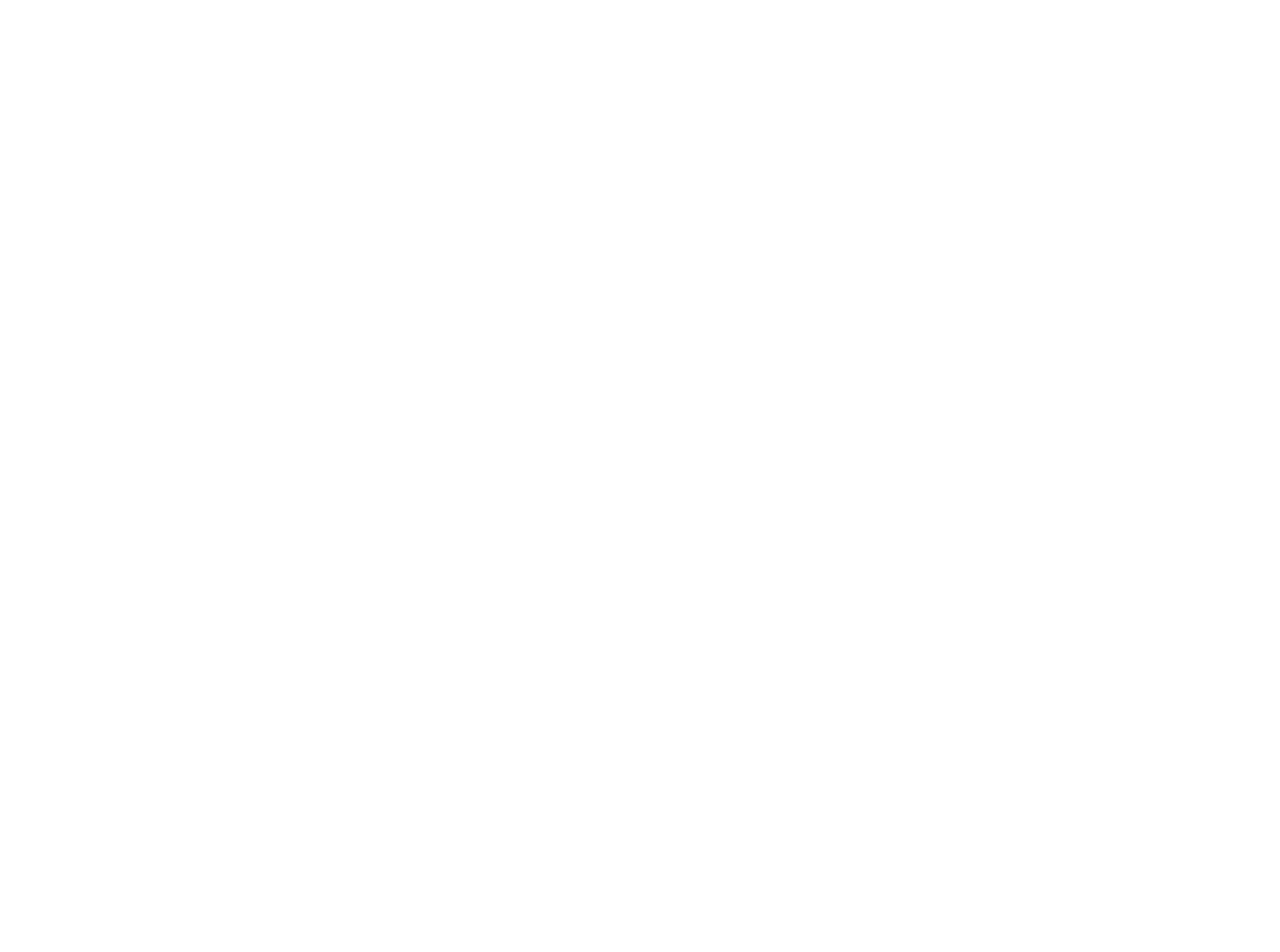
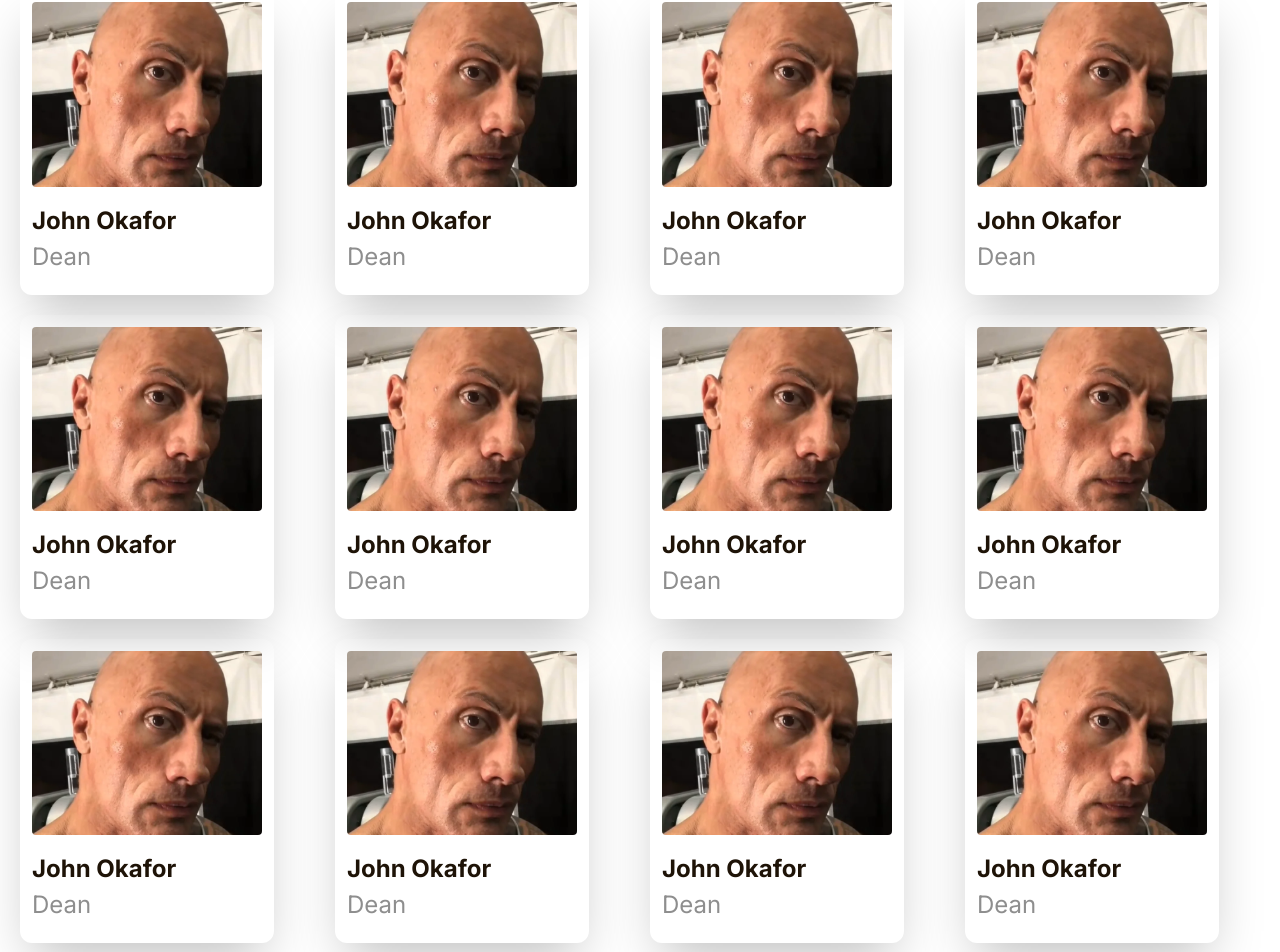
Before and after one commit to NUESA-UNIZIK/Client-side, a React (Vite) app: page /allStaff in a window 1280 px wide. Before the commit this address had no page. Shown: the part 411-1363 px from the top of the page. Before the commit the page ends 800 px from the top, so only its background shows below. Built offline with nearby package versions, Linux system fonts and the light colour scheme.

Commit message:
Update staff page

```diff
--- a/src/App.jsx
+++ b/src/App.jsx
@@ -26,7 +26,7 @@
           <Route path="/download" element={<Download/>} />
           <Route path="/download" element={<DownloadResources/>} />
           <Route path="/nuesa" element={<Nuesa/>} />
-          <Route path="/staff" element={<Staff/>} />
+          <Route path="/allStaff" element={<Staff/>} />
         </Routes>
       </Router>
     </>
--- a/src/components/Staffs/Staff.jsx
+++ b/src/components/Staffs/Staff.jsx
@@ -1,5 +1,6 @@
 import React from "react";
 import Staffimage from '../../assets/staffimage.svg'
+import { Link } from "react-router-dom";
 
 const Staff = () => {
   return (
@@ -12,9 +13,9 @@
           </div>
 
           <div className="mt-4 hidden xl:inline">
-            <button className="text-primary border-[1.5px] px-4 py-1 rounded-md md:text-[16px] text-[14px] font-bold border-buttonborder border-solid">
+            <Link to='/allStaff' className="text-primary border-[1.5px] px-4 py-1 rounded-md md:text-[16px] text-[14px] font-bold border-buttonborder border-solid">
               View more
-            </button>
+            </Link>
           </div>
         </div>
 
@@ -46,9 +47,9 @@
         </div>
 
         <div className="xl:hidden text-center mt-6 mx-auto">
-          <button className="text-primary border-[1.5px] md:px-4 md:py-1 py-2 px-3 md:text-[16px] text-[14px] md:rounded-md rounded-lg font-bold border-buttonborder border-solid">
+          <Link to='/allStaff' className="text-primary border-[1.5px] md:px-4 md:py-1 py-2 px-3 md:text-[16px] text-[14px] md:rounded-md rounded-lg font-bold border-buttonborder border-solid">
             All staff
-          </button>
+          </Link>
         </div>
       </div>
     </div>
--- a/src/pages/Staff/Staff.jsx
+++ b/src/pages/Staff/Staff.jsx
@@ -1,8 +1,11 @@
 import React from "react";
 import { IoIosArrowForward, IoMdSearch } from "react-icons/io";
 import { Link } from "react-router-dom";
+import staffImg from '../../assets/staffimage.svg';
+import { StaffConntent } from "./StaffContent";
 
-export const Staff = () => {
+
+export const Staff = (props) => {
   return (
     <>
       <div className=" overflow-x-hidden">
@@ -28,36 +31,38 @@
               Staff
             </Link>
           </div>
-
-          <div className="flex flex-row rounded-[8px] border px-[16px] py-[12px] gap-[10px] justify-between ">
+       <div className="flex  justify-center">
+       <div className="flex flex-row rounded-[8px] border px-[16px] py-[12px] gap-[10px] justify-between ">
             <input type="search" placeholder="Search.." name="search" id="" />{" "}
             <IoMdSearch />
           </div>
-          <div className="flex flex-cols justify-center items-center">
+       </div>
+
+          <div className="flex flex-col justify-center items-center">
             <div className="flex flex-row items-center px-[12px] gap-[6px] justify-center py-[8px]  ">
               <h1 className="text-[16px] leading-[150%] font-[600] text-[#ffffff] bg-primary rounded-[8px] px-[12px] py-[8px]">
                 FACULTY
               </h1>
               <p className="font-[600] text-[16px]  leading-[150%] text-primary bg-[#FFEFE6]  rounded-[8px] px-[12px] py-[8px] border-[#FFEFE5] ">
-                E E
+              Electrical
               </p>
               <p className="font-[600] text-[16px]  leading-[150%] text-primary bg-[#FFEFE6]  rounded-[8px] px-[12px] py-[8px] border-[#FFEFE5] ">
-                ECE
+              Electronics & Comp
               </p>
               <p className="font-[600] text-[16px]  leading-[150%] text-primary bg-[#FFEFE6] rounded-[8px] px-[12px] py-[8px] border-[#FFEFE5] ">
-                CVE
+              Civil
               </p>
               <p className="font-[600] text-[16px]  leading-[150%] text-primary bg-[#FFEFE6]  rounded-[8px] px-[12px] py-[8px] border-[#FFEFE5] ">
-                MCE
+              Mechanical
               </p>
               <p className="font-[600] text-[16px]  leading-[150%] text-primary bg-[#FFEFE6]  rounded-[8px] px-[12px] py-[8px] border-[#FFEFE5] ">
-                CHE
+              Chemical
               </p>
               <p className="font-[600] text-[16px]  leading-[150%] text-primary bg-[#FFEFE6] rounded-[8px] px-[12px] py-[8px] border-[#FFEFE5] ">
                 MME
               </p>
               <p className="font-[600] text-[16px]  leading-[150%] text-primary bg-[#FFEFE6] rounded-[8px] px-[12px] py-[8px] border-[#FFEFE5] ">
-                PTE
+                Petroleum
               </p>
               <p className="font-[600] text-[16px]  leading-[150%] text-primary bg-[#FFEFE6]  rounded-[8px] px-[12px] py-[8px] border-[#FFEFE5] ">
                 IPE
@@ -66,7 +71,7 @@
                 ABE
               </p>
               <p className="font-[600] text-[16px]  leading-[150%] text-primary bg-[#FFEFE6] rounded-[8px] px-[12px] py-[8px] border-[#FFEFE5] ">
-                PE
+                PTE
               </p>
             </div>
             <div className="flex flex-row items-center px-[12px] gap-[6px] justify-center py-[8px]  ">
@@ -82,6 +87,9 @@
             </div>
           </div>
         </div>
+        <div className=" px-[20px] gap-[20px] py-[40px] grid grid-cols-4">
+         <StaffConntent/>
+        </div>
       </div>
     </>
   );
--- /dev/null
+++ b/src/pages/Staff/StaffContent.jsx
@@ -0,0 +1,144 @@
+import React from "react";
+import { StaffInfo } from "./staffInfo";
+import staffImg from '../../assets/staffimage.svg';
+
+
+
+export const StaffConntent = () => {
+    return (
+<>
+<StaffInfo
+staffPic={staffImg}
+staffName='John Okafor'
+staffPost='Dean'
+staffLevel='Qualification'
+Qualification='Masters, PHD'
+staffRole='Coures'
+courses='FEG 201, FEG 303, ECE 405'
+reachOut='Contact'
+contact='+234 902 2546 235'
+/>
+<StaffInfo
+staffPic={staffImg}
+staffName='John Okafor'
+staffPost='Dean'
+staffLevel='Qualification'
+Qualification='Masters, PHD'
+staffRole='Coures'
+courses='FEG 201, FEG 303, ECE 405'
+reachOut='Contact'
+contact='+234 902 2546 235'
+/>
+<StaffInfo
+staffPic={staffImg}
+staffName='John Okafor'
+staffPost='Dean'
+staffLevel='Qualification'
+Qualification='Masters, PHD'
+staffRole='Coures'
+courses='FEG 201, FEG 303, ECE 405'
+reachOut='Contact'
+contact='+234 902 2546 235'
+/>
+<StaffInfo
+staffPic={staffImg}
+staffName='John Okafor'
+staffPost='Dean'
+staffLevel='Qualification'
+Qualification='Masters, PHD'
+staffRole='Coures'
+courses='FEG 201, FEG 303, ECE 405'
+reachOut='Contact'
+contact='+234 902 2546 235'
+/>
+<StaffInfo
+staffPic={staffImg}
+staffName='John Okafor'
+staffPost='Dean'
+staffLevel='Qualification'
+Qualification='Masters, PHD'
+staffRole='Coures'
+courses='FEG 201, FEG 303, ECE 405'
+reachOut='Contact'
+contact='+234 902 2546 235'
+/>
+<StaffInfo
+staffPic={staffImg}
+staffName='John Okafor'
+staffPost='Dean'
+staffLevel='Qualification'
+Qualification='Masters, PHD'
+staffRole='Coures'
+courses='FEG 201, FEG 303, ECE 405'
+reachOut='Contact'
+contact='+234 902 2546 235'
+/>
+<StaffInfo
+staffPic={staffImg}
+staffName='John Okafor'
+staffPost='Dean'
+staffLevel='Qualification'
+Qualification='Masters, PHD'
+staffRole='Coures'
+courses='FEG 201, FEG 303, ECE 405'
+reachOut='Contact'
+contact='+234 902 2546 235'
+/>
+<StaffInfo
+staffPic={staffImg}
+staffName='John Okafor'
+staffPost='Dean'
+staffLevel='Qualification'
+Qualification='Masters, PHD'
+staffRole='Coures'
+courses='FEG 201, FEG 303, ECE 405'
+reachOut='Contact'
+contact='+234 902 2546 235'
+/>
+<StaffInfo
+staffPic={staffImg}
+staffName='John Okafor'
+staffPost='Dean'
+staffLevel='Qualification'
+Qualification='Masters, PHD'
+staffRole='Coures'
+courses='FEG 201, FEG 303, ECE 405'
+reachOut='Contact'
+contact='+234 902 2546 235'
+/>
+<StaffInfo
+staffPic={staffImg}
+staffName='John Okafor'
+staffPost='Dean'
+staffLevel='Qualification'
+Qualification='Masters, PHD'
+staffRole='Coures'
+courses='FEG 201, FEG 303, ECE 405'
+reachOut='Contact'
+contact='+234 902 2546 235'
+/>
+<StaffInfo
+staffPic={staffImg}
+staffName='John Okafor'
+staffPost='Dean'
+staffLevel='Qualification'
+Qualification='Masters, PHD'
+staffRole='Coures'
+courses='FEG 201, FEG 303, ECE 405'
+reachOut='Contact'
+contact='+234 902 2546 235'
+/>
+<StaffInfo
+staffPic={staffImg}
+staffName='John Okafor'
+staffPost='Dean'
+staffLevel='Qualification'
+Qualification='Masters, PHD'
+staffRole='Coures'
+courses='FEG 201, FEG 303, ECE 405'
+reachOut='Contact'
+contact='+234 902 2546 235'
+/>
+</>
+    )
+}
--- /dev/null
+++ b/src/pages/Staff/staffInfo.jsx
@@ -0,0 +1,16 @@
+import React from "react";
+import { StaffConntent } from "./StaffContent";
+
+
+export const StaffInfo = (props) => {
+    return(
+
+        <div className="pt-[12px]  w-[254px]  pr-[12px] pb-[20px] pl-[12px] gap-[16px] bg-[#ffffff]b rounded-[12px] shadow-2xl flex flex-col items-start  ">
+        <img src={props.staffPic} alt="" className="rounded  " />
+        <div>
+       <h1 className="font-[700] text-[#1E1307]  text-[24px]  ">{props.staffName}</h1>
+       <p className="font-[400] text-[#8E8E8E]  text-[24px] ">{props.staffPost} </p>
+        </div>
+       </div>
+    )
+}
```
